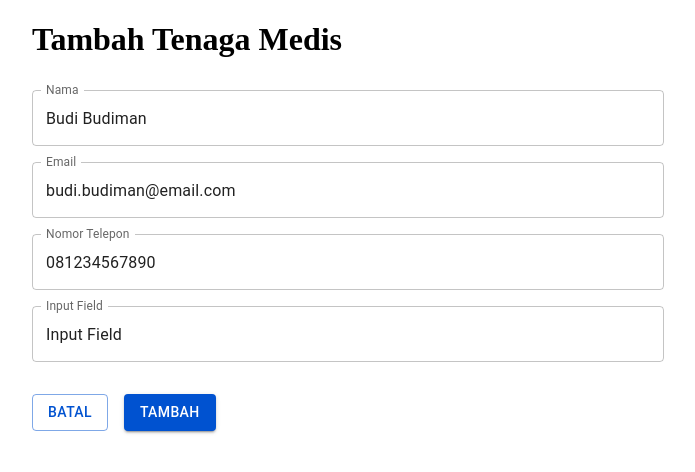
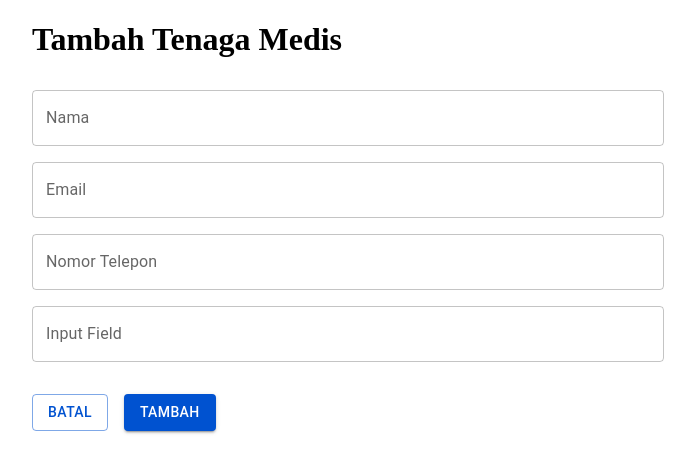
Before and after one commit to dnswd/jiva, a Next.js app: page /tenaga-medis/create in a window 1280 px wide. Shown: the top 472 px of the page, without its empty margins (8-703 px from the left). Built offline with nearby package versions, Linux system fonts and the light colour scheme.

Commit message:
refactor: change default value to placeholder for text inputs

```diff
--- a/components/pages/tenaga-medis/CreateTenagaMedisPage.js
+++ b/components/pages/tenaga-medis/CreateTenagaMedisPage.js
@@ -23,28 +23,28 @@ function DetailTenagaMedisPage() {
           fullWidth
           variant="outlined"
           label="Nama"
-          defaultValue="Budi Budiman"
+          placeholder="Budi Budiman"
         />
 
         <TextField
           fullWidth
           variant="outlined"
           label="Email"
-          defaultValue="budi.budiman@email.com"
+          placeholder="budi.budiman@email.com"
         />
 
         <TextField
           fullWidth
           variant="outlined"
           label="Nomor Telepon"
-          defaultValue="081234567890"
+          placeholder="081234567890"
         />
 
         <TextField
           fullWidth
           variant="outlined"
           label="Input Field"
-          defaultValue="Input Field"
+          placeholder="Input Field"
         />
       </Stack>
 
```
